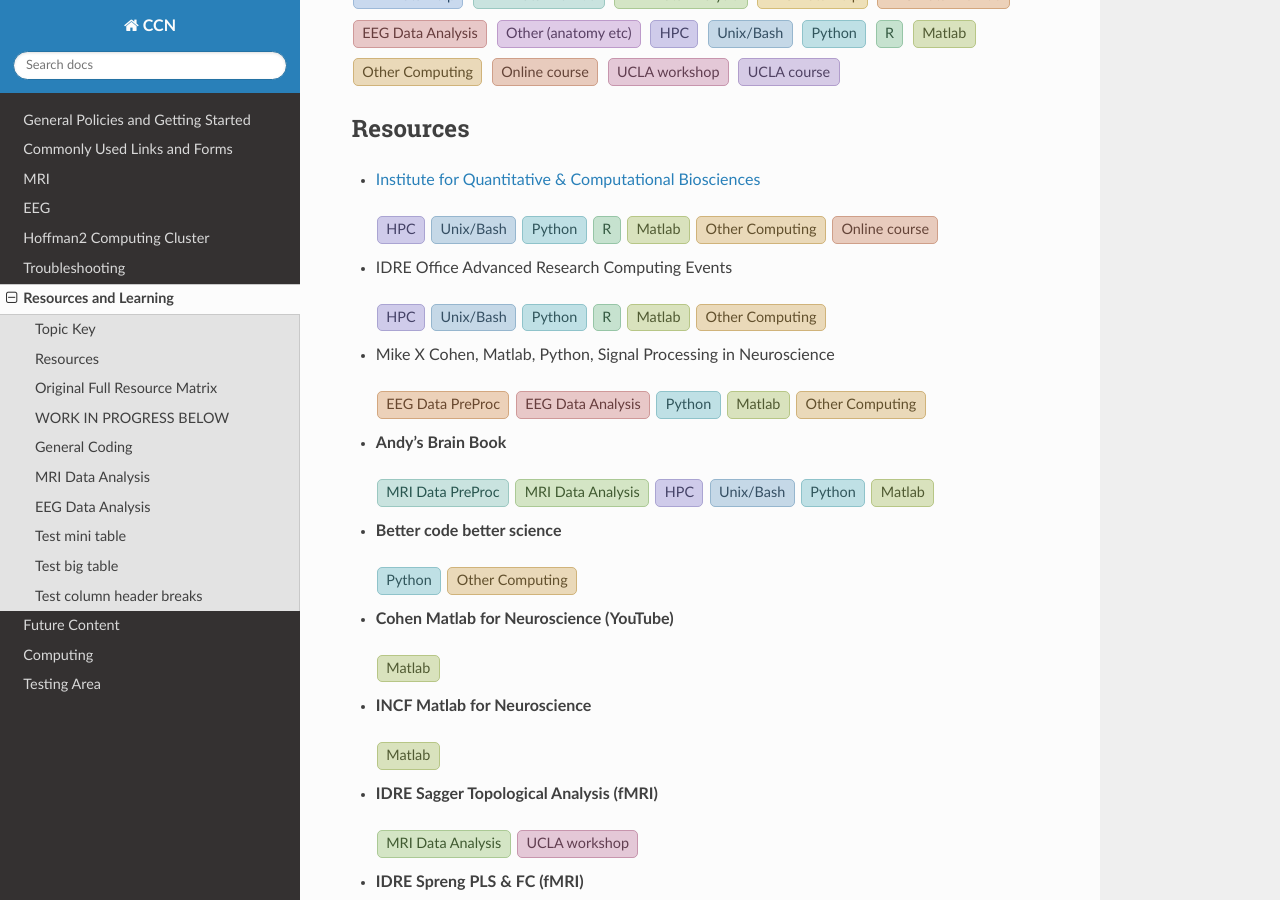
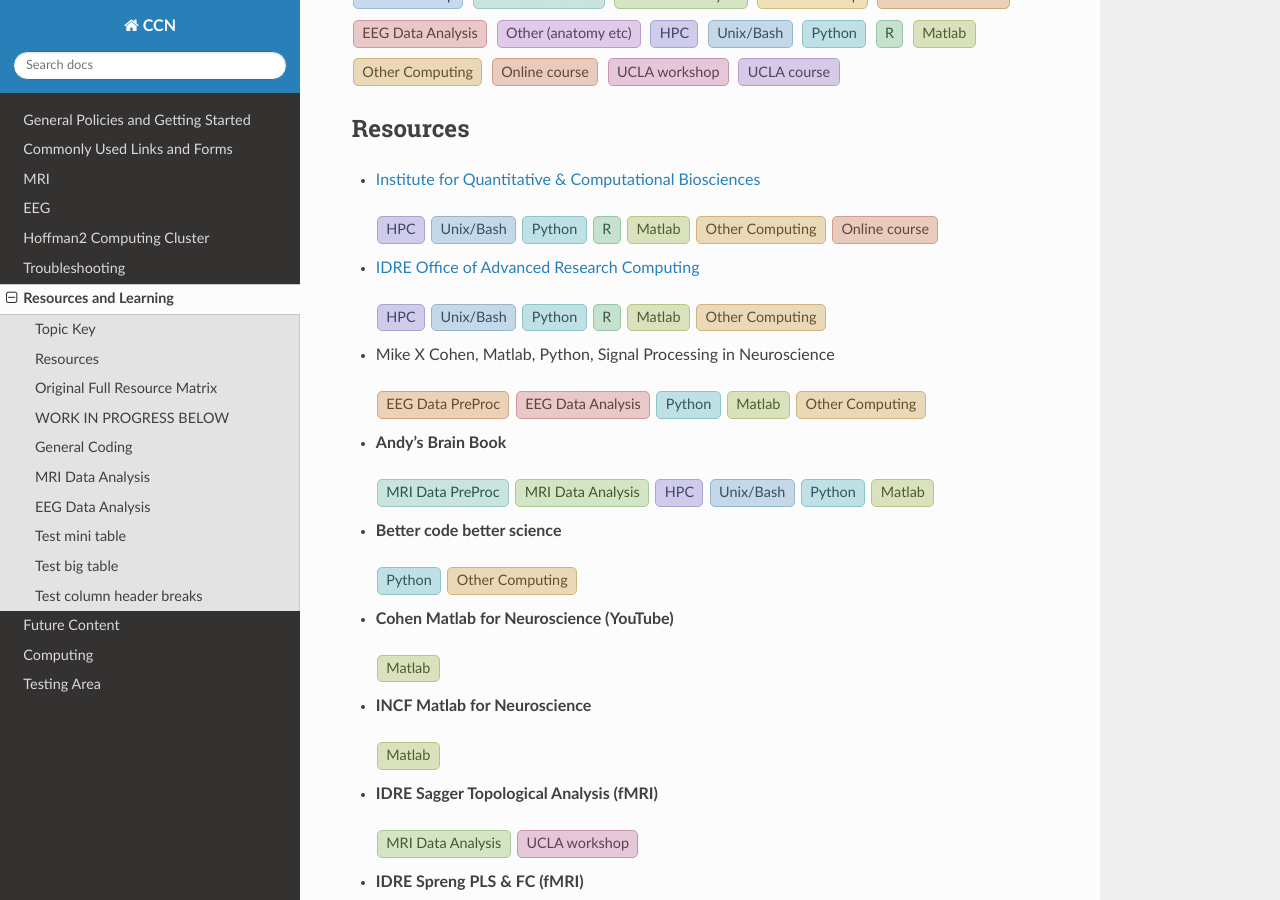
Before and after one commit to CCN-Support/CCN_Wiki, a Sphinx documentation site: the page built from docs/source/resources-and-learning.rst, in a window 1280 px wide and 900 px high, scrolled down 433 px. Built offline with Sphinx 7.4.7 and the Read the Docs theme 3.1.0, drawn with Linux system fonts in a browser that asks for light colours.

Commit message:
Update resources-and-learning.rst

```diff
--- a/docs/source/resources-and-learning.rst
+++ b/docs/source/resources-and-learning.rst
@@ -41,7 +41,7 @@ Resources
 
      <span class="resource-topic topic-08">HPC</span> <span class="resource-topic topic-09">Unix/Bash</span> <span class="resource-topic topic-10">Python</span> <span class="resource-topic topic-11">R</span> <span class="resource-topic topic-12">Matlab</span> <span class="resource-topic topic-13">Other Computing</span> <span class="resource-topic topic-14">Online course</span>
 
-* IDRE Office Advanced Research Computing Events
+* `IDRE Office of Advanced Research Computing <https://oarc.ucla.edu/events>`_
 
   .. raw:: html
 
```
